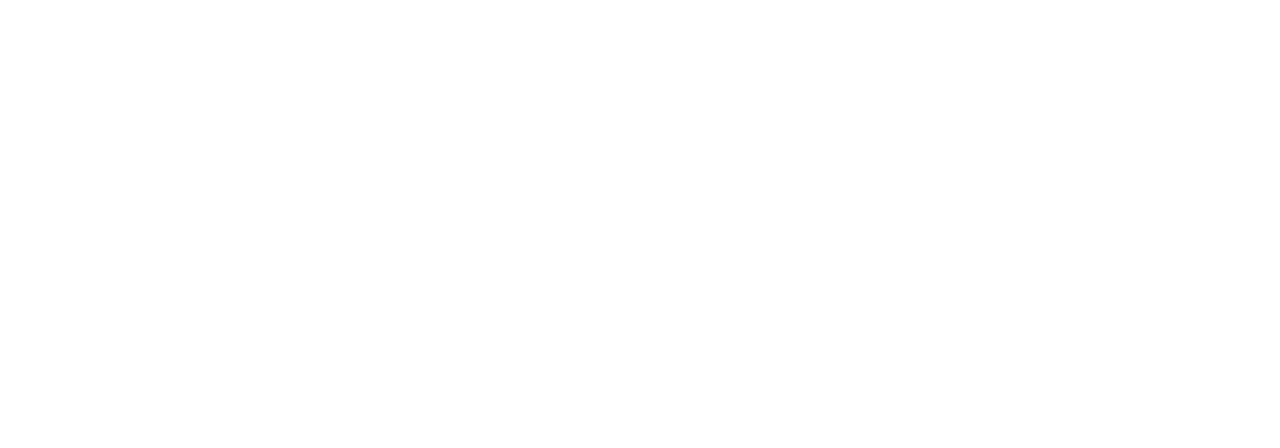
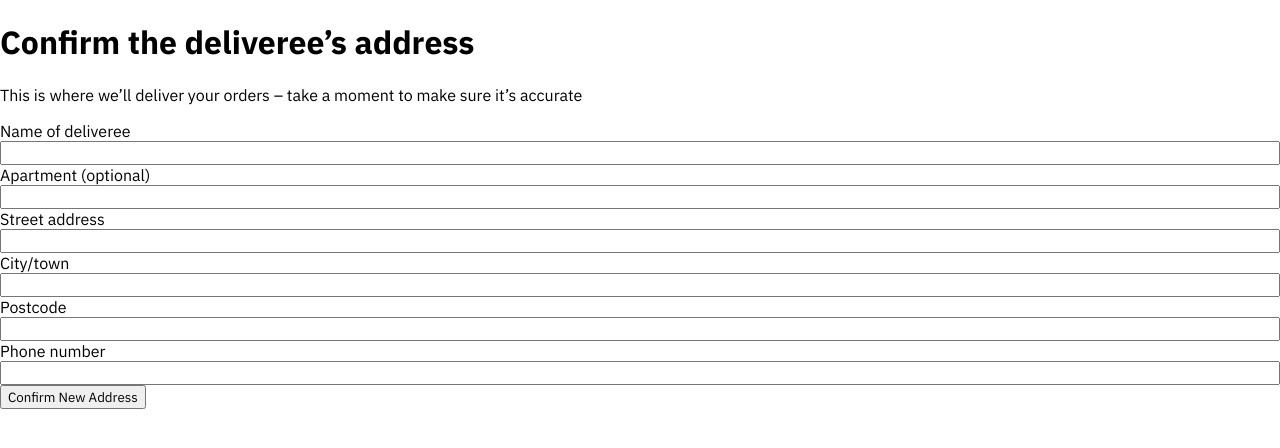
Before and after one commit to calvin-bochynski-ng/hackathon-acabo-client, a React (Create React App) app: page /add-address in a window 1280 px wide. Before the commit this address had no page. Shown: the top 448 px of the page. Built offline with nearby package versions, Linux system fonts and the light colour scheme; no server answers.

Commit message:
Add functional manage address & add address

```diff
--- a/package.json
+++ b/package.json
@@ -6,7 +6,8 @@
     "@testing-library/jest-dom": "^5.17.0",
     "@testing-library/react": "^13.4.0",
     "@testing-library/user-event": "^13.5.0",
-    "axios": "^1.6.5",
+    "axios": "^1.6.7",
+    "dotenv": "^16.4.1",
     "react": "^18.2.0",
     "react-dom": "^18.2.0",
     "react-router-dom": "^6.21.3",
--- a/src/App.js
+++ b/src/App.js
@@ -4,6 +4,8 @@
 import GiftsPage from "./pages/GiftsPage/GiftsPage";
 import HomePage from "./pages/HomePage/HomePage";
 import Anniversaries from "./pages/Anniversaries/Anniversaries";
+import ManageAddress from "./component/ManageAddress/ManageAddress";
+import AddAddress from "./component/AddAddress/AddAddress";
 
 function App() {
   return (
@@ -12,6 +14,8 @@
         <Route path="/" element={<HomePage />} />
         <Route path="/gifts" element={<GiftsPage />} />
         <Route path="/anniversaries" element={<Anniversaries />} />
+        <Route path="/manage-address" element={<ManageAddress />} />
+        <Route path="/add-address" element={<AddAddress />} />
       </Routes>
     </BrowserRouter>
   );
--- /dev/null
+++ b/src/component/AddAddress/AddAddress.js
@@ -0,0 +1,68 @@
+import { useState, useEffect } from "react";
+import axios from "axios";
+import { Link } from "react-router-dom";
+import { useNavigate } from "react-router-dom";
+import "./AddAddress.scss";
+
+function AddAddress() {
+  const apiUrl = process.env.REACT_APP_API_URL;
+  const port = process.env.REACT_APP_API_PORT;
+  const navigate = useNavigate();
+
+  const handleSubmit = async (event) => {
+    event.preventDefault();
+
+    const newAddress = {
+      name: event.target.name.value,
+      apartment_number: event.target.apartment_number.value,
+      streetname: event.target.streetname.value,
+      city: event.target.city.value,
+      postcode: event.target.postcode.value,
+      phone: event.target.phone.value,
+    };
+    setTimeout(() => {
+      navigate("/address");
+    }, 500);
+    try {
+      await axios.post(`${apiUrl}:${port}/address`, newAddress);
+    } catch (error) {
+      console.log(error);
+    }
+  };
+
+  return (
+    <main className="add-address">
+      <header>
+        <h1 className="add-address__title">Confirm the deliveree’s address</h1>
+        <p className="add-address__subtitle">
+          This is where we’ll deliver your orders – take a moment to make sure
+          it’s accurate
+        </p>
+      </header>
+
+      <form onSubmit={handleSubmit} className="add-address">
+        <div className="add-address__inputs">
+          <label className="add-address__input-title">Name of deliveree</label>
+          <input name="name" className="add-address__input"></input>
+          <label className="add-address__input-title">
+            Apartment (optional)
+          </label>
+          <input name="apartment_number" className="add-address__input"></input>
+          <label className="add-address__input-title">Street address</label>
+          <input name="streetname" className="add-address__input"></input>
+          <label className="add-address__input-title">City/town</label>
+          <input name="city" className="add-address__input"></input>
+          <label className="add-address__input-title">Postcode</label>
+          <input name="postcode" className="add-address__input"></input>
+          <label className="add-address__input-title">Phone number </label>
+          <input name="phone" className="add-address__input"></input>
+        </div>
+        <button className="add-address__button" type="submit">
+          Confirm New Address
+        </button>
+      </form>
+    </main>
+  );
+}
+
+export default AddAddress;
--- /dev/null
+++ b/src/component/AddAddress/AddAddress.scss
@@ -0,0 +1,9 @@
+@use "../../styles/partials/breakpoint" as *;
+@use "../../styles/partials/variables" as *;
+
+.add-address {
+  &__inputs {
+    display: flex;
+    flex-direction: column;
+  }
+}
--- /dev/null
+++ b/src/component/ManageAddress/ManageAddress.js
@@ -0,0 +1,57 @@
+import { useState, useEffect } from "react";
+import axios from "axios";
+import { Link } from "react-router-dom";
+
+function ManageAddress() {
+  const [addressList, setAddressList] = useState(null);
+  const apiUrl = process.env.REACT_APP_API_URL;
+  const port = process.env.REACT_APP_API_PORT;
+
+  const fetchAddressList = async () => {
+    try {
+      const response = await axios.get(`${apiUrl}:${port}/address`);
+      setAddressList(response.data);
+    } catch (error) {
+      console.log(error.error);
+    }
+  };
+  useEffect(() => {
+    fetchAddressList();
+  }, []);
+
+  if (!addressList) {
+    return <p>Loading...</p>;
+  }
+
+  return (
+    <main>
+      <h1>Deliver to...</h1>
+      <Link to={"/add-address"}>
+        <p>New address</p>
+      </Link>
+      <Link>
+        <p>Current location</p>
+      </Link>
+      <ul>
+        {addressList.map((address) => {
+          return (
+            <li>
+              <img></img>
+              <div>
+                <p>
+                  {address.apartment_number}
+                  {` ${address.streetname}`}
+                </p>
+                <p>{address.city}</p>
+                <p>{address.postcode}</p>
+              </div>
+            </li>
+          );
+        })}
+        <li></li>
+      </ul>
+    </main>
+  );
+}
+
+export default ManageAddress;
```
Also changed, not shown: src/component/ManageAddress/ManageAddress.scss (added), 1 other file (tests, documents, lock files or other folders).
